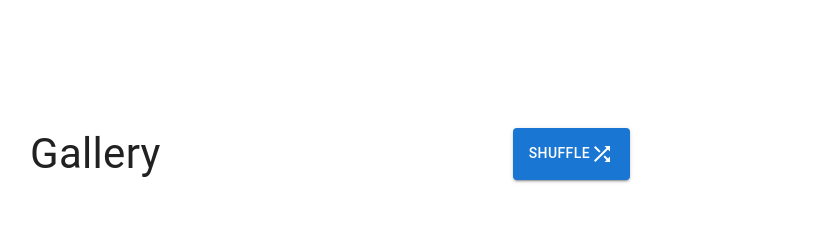
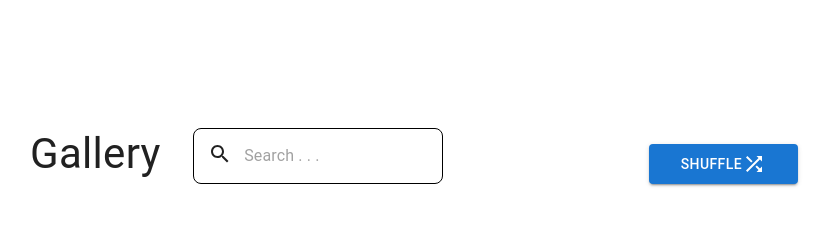
Before and after one commit to Priyank-Singhal/Carousel-Gallery, a React (Create React App) app: page / in a window 1280 px wide. Shown: the top 234 px of the page, without its empty margins (58-888 px from the left). Built offline with nearby package versions, Linux system fonts and the light colour scheme; no server answers; the HTML template or start-up script is replaced by a standard one.

Commit message:
app v1.0

```diff
--- a/package.json
+++ b/package.json
@@ -11,6 +11,7 @@
     "@testing-library/react": "^13.2.0",
     "@testing-library/user-event": "^13.5.0",
     "axios": "^0.27.2",
+    "json2mq": "^0.2.0",
     "react": "^18.1.0",
     "react-dom": "^18.1.0",
     "react-scripts": "5.0.1",
--- a/public/index.html
+++ b/public/index.html
@@ -2,7 +2,7 @@
 <html lang="en">
   <head>
     <meta charset="utf-8" />
-    <link rel="icon" href="%PUBLIC_URL%/favicon.ico" />
+    <link rel="icon" href="/img/logo.png" />
     <meta name="viewport" content="width=device-width, initial-scale=1" />
     <meta name="theme-color" content="#000000" />
     <meta
--- a/src/components/Carousel.js
+++ b/src/components/Carousel.js
@@ -3,12 +3,14 @@ import { useSwipeable } from "react-swipeable";
 import Button from '@mui/material/Button';
 import ArrowForwardIosIcon from '@mui/icons-material/ArrowForwardIos';
 import ArrowBackIosIcon from '@mui/icons-material/ArrowBackIos';
+import json2mq from 'json2mq';
+import useMediaQuery from '@mui/material/useMediaQuery';
 
 import "../index.css";
 
 export const CarouselItem = ({ children, width }) => {
     return (
-        <div className="carousel-item" style={{ width: width }}>
+        <div className="carousel-item" style={{ width: width, margin: '20px'}}>
             {children}
         </div>
     );
@@ -18,10 +20,18 @@ const Carousel = ({ children }) => {
     const [activeIndex, setActiveIndex] = useState(0);
     const [paused, setPaused] = useState(false);
 
+    const size = useMediaQuery(
+        json2mq({
+            minWidth: 900,
+        }),
+    );
+
+    const pct = size ? 30 : 90
+
     const updateIndex = (newIndex) => {
         if (newIndex < 0) {
-            newIndex = 5;
-        } else if (newIndex >= 6) {
+            newIndex = size ? 5 : 6;
+        } else if (newIndex >= 7) {
             newIndex = 0;
         }
         // console.log(React.Children.count(children))
@@ -29,6 +39,8 @@ const Carousel = ({ children }) => {
 
         setActiveIndex(newIndex);
     };
+
+
 
     useEffect(() => {
         const interval = setInterval(() => {
@@ -58,10 +70,10 @@ const Carousel = ({ children }) => {
         >
             <div
                 className="inner"
-                style={{ transform: `translateX(-${activeIndex * 50}%)` }}
+                style={{ transform: `translateX(-${activeIndex * pct}%)` }}
             >
                 {React.Children.map(children, (child, index) => {
-                    return React.cloneElement(child, { width: "25vw" });
+                    return React.cloneElement(child, { width: "inherit" });
                 })}
             </div>
             <div className="indicators">
@@ -71,18 +83,6 @@ const Carousel = ({ children }) => {
                     }}>
                     <ArrowBackIosIcon />
                 </Button>
-                {/* {React.Children.map(children, (child, index) => {
-                    return (
-                        <button
-                            className={`${index === activeIndex ? "active" : ""}`}
-                            onClick={() => {
-                                updateIndex(index);
-                            }}
-                        >
-                            {index + 1}
-                        </button>
-                    );
-                })} */}
                 <Button
                     onClick={() => {
                         updateIndex(activeIndex + 1);
--- a/src/pages/Gallery.js
+++ b/src/pages/Gallery.js
@@ -1,12 +1,15 @@
 import React, { useEffect, useState } from 'react';
 import { createTheme, ThemeProvider } from '@mui/material/styles'
 import { Button, Container, CssBaseline, Typography } from '@mui/material';
-import { Box } from '@mui/system';
+import { Box, padding } from '@mui/system';
 import ShuffleTwoToneIcon from '@mui/icons-material/ShuffleTwoTone';
 import Card from '../components/Card'
 import axios from 'axios';
 import { ImageDataContext } from '../context/ImageDataContext';
-import Carousel, { CarouselItem } from '../components/Carousel';
+import InputBase from '@mui/material/InputBase';
+import SearchIcon from '@mui/icons-material/Search';
+import json2mq from 'json2mq';
+import useMediaQuery from '@mui/material/useMediaQuery';
 
 const theme = createTheme({
 });
@@ -19,6 +22,12 @@ const Gallery = () => {
     const [data, setData] = useState({})
     const [load, setLoad] = useState(true);
 
+    const size = useMediaQuery(
+        json2mq({
+            minWidth: 900,
+        }),
+    );
+
     const handleShuffle = () => {
         setLoad(true)
         const rand = Math.floor(0 + Math.random() * (6 - 0))
@@ -30,13 +39,21 @@ const Gallery = () => {
         console.log(topic)
     }
 
+    const handleKeyPress = (e) => {
+        if (e.keyCode === 13) {
+            setLoad(true)
+            setTopic(e.target.value)
+            // e.target.value=''
+        }
+    }
+
 
     useEffect(() => {
         axios.get('https://api.unsplash.com/search/photos?page=1&query=' + topic + '&client_id=6i3h31X3KB7XH4qqwfurMmq5TKuSgWJcgOKyfBzs1_0')
             .then(res => {
                 setData(res.data)
                 // console.log(res.data.results)
-                setTimeout(()=> setLoad(false), 1000);
+                setTimeout(() => setLoad(false), 1000);
             })
             .catch(err => {
                 console.log('Error: ', err.message)
@@ -49,17 +66,30 @@ const Gallery = () => {
                 <Container component='main' maxWidth='md' sx={{ background: '', marginLeft: '5%' }}>
                     <CssBaseline />
                     <Box
-                        maxWidth='sm'
+                        // maxWidth='lg'
                         sx={{
                             marginTop: '15%',
                             background: '',
-                            display: 'flex'
+                            display: `${size && 'flex'}`,
+                            width: '60vw'
                         }}
                     >
                         <Typography variant='h4' sx={{ fontSize: 42 }}>Gallery</Typography>
+                        <div style={{ marginLeft: '2rem', border: '1px solid black', borderRadius: '8px', padding: '2px', display: 'flex' }}>
+                            <div style={{ marginLeft: '5%' }}>
+                                <SearchIcon sx={{ marginTop: '45%' }} />
+                            </div>
+                            <InputBase placeholder='Search . . . ' sx={{ marginLeft: '5%' }}
+                                onKeyDown={handleKeyPress}
+                            />
+                        </div>
                         <Button
                             variant='contained'
-                            sx={{ marginLeft: 'auto' }}
+                            sx={{
+                                marginLeft: `${size ? 'auto' : '2rem' }`,
+                                marginTop: '1rem',
+                                padding: '0.5rem 2rem'
+                            }}
                             onClick={handleShuffle}
                         >
                             Shuffle<ShuffleTwoToneIcon />
```
Also changed, not shown: public/img/logo.png (added), 1 other file (tests, documents, lock files or other folders).
